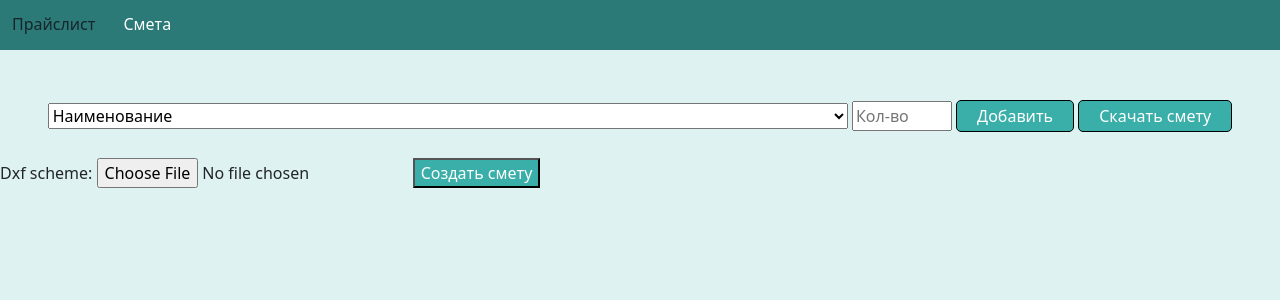
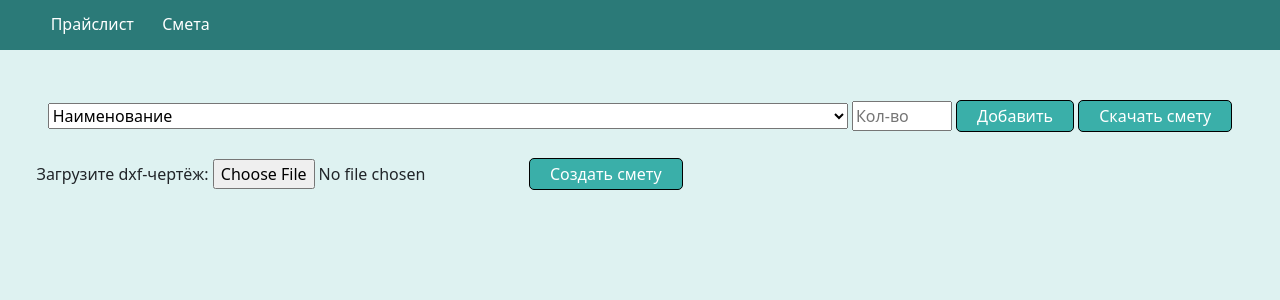
Before and after one commit to S-Shalimov/CostCraft, a Django app: page /estimate/ in a window 1280 px wide. Shown: the top 300 px of the page. Run offline with Django 4.2, Linux system fonts and the light colour scheme; data comes from the database, SQL or seed files in the repository; data that the repository does not hold is empty; parts of the project's set-up code (start-up, migrations or seed data) failed here and were passed over; some libraries are stand-ins or nearby versions.

Commit message:
corrected layout, added file format validation in CollectEstimateUpload form

```diff
--- a/CostCraft/DxfEstimate/forms.py
+++ b/CostCraft/DxfEstimate/forms.py
@@ -1,4 +1,5 @@
 from django import forms
+from django.core.exceptions import ValidationError
 from django_select2.forms import ModelSelect2Widget
 from .models import Types, Units, BasePrice, Estimate
 
@@ -8,7 +9,7 @@
                                    empty_label="Тип")
     units = forms.ModelChoiceField(queryset=Units.objects.all(), label=False,
                                    empty_label="Ед. изм.")
-    price_dol = forms.DecimalField(max_digits=10, decimal_places=2, required=True)
+    price_dol = forms.DecimalField(max_digits=10, decimal_places=2, required=False)
     price_sum = forms.DecimalField(max_digits=20, decimal_places=2, required=False)
 
     price_dol.widget.attrs.update({'placeholder': 'Цена $'})
@@ -18,6 +19,12 @@
         model = BasePrice
         fields = ['name', 'units', 'price_dol', 'price_sum', 'types']
 
+    def clean(self):
+        cleaned_data = super().clean()
+        price_dol = cleaned_data.get('price_dol')
+        price_sum = cleaned_data.get('price_sum')
+        if not price_dol and not price_sum:
+            raise ValidationError('Заполните цену хотя бы в одной валюте')
 
 class AddEstimate(forms.ModelForm):
     name = forms.ModelChoiceField(queryset=BasePrice.objects.all(), label=False, empty_label="Наименование",
@@ -63,7 +70,9 @@
 
 
 class CollectEstimateUpload(forms.Form):
-    dxf_scheme = forms.FileField()
+    dxf_scheme = forms.FileField(label='Загрузите dxf-чертёж',
+                                 widget=forms.ClearableFileInput(attrs={'accept': '.dxf'})
+                                 )
 
 
 class ExchangeRateForm(forms.Form):
--- a/CostCraft/DxfEstimate/static/DxfEstimate/styles.css
+++ b/CostCraft/DxfEstimate/static/DxfEstimate/styles.css
@@ -1,7 +1,13 @@
 .header-bg {
- background: #2B7A78;
- height: 50px;
- margin-bottom: 50px;
+  background: #2B7A78;
+  height: 50px;
+  margin-bottom: 50px;
+  margin-left: -3%;
+  margin-right: -3%;
+}
+
+.header-menu {
+  padding: 0 3%;
 }
 
 .header-bg a {
@@ -18,10 +24,12 @@
 
 body {
   background-color: #DEF2F1;
+  padding: 0 2.85%;
 }
 
 .rate {
   margin-top: -35px;
+  margin-bottom: 15px;
 }
 
 .maintable {
--- a/CostCraft/DxfEstimate/templates/estimate.html
+++ b/CostCraft/DxfEstimate/templates/estimate.html
@@ -49,7 +49,7 @@
                 <td>{{ record.total_price }} $</td>
                 <td class="maintable__cell_not-bordered">
                     <a href="{% url 'estimate_rec_del' record.id %}">
-                        <img src="{% static 'DxfEstimate/red_cross.png' %}" alt="del" width="20" height="20">
+                        <img src="{% static 'DxfEstimate/close_cross.png' %}" alt="del" width="20" height="20">
                     </a>
                 </td>
             </tr>
@@ -71,7 +71,7 @@
     {% csrf_token %}
     {{ dxfupload }}
     <input type="hidden" name="adddxf" value="True">
-    <button type="submit" class="form-button">Создать смету</button>
+    <button type="submit" class="button--inline">Создать смету</button>
 </form>
 </body>
 {% endblock %}
--- a/CostCraft/DxfEstimate/templates/header.html
+++ b/CostCraft/DxfEstimate/templates/header.html
@@ -12,8 +12,11 @@
 </head>
 <header>
 <div class="header-bg">
-    <a href="{% url 'main' %}">Прайслист</a>
-    <a href="{% url 'estimate' %}">Смета</a>
+    <div class="header-menu">
+        <a href="{% url 'main' %}">Прайслист</a>
+        <a href="{% url 'estimate' %}">Смета</a>
+    </div>
+
 </div>
 </header>
 {% block content %}{% endblock %}
--- a/CostCraft/DxfEstimate/templates/main.html
+++ b/CostCraft/DxfEstimate/templates/main.html
@@ -7,11 +7,13 @@
     <p>Курс доллара: {{ rate }}</p>
     <p>Обновлён: {{ ratedate }}</p>
     <a href="{% url 'convert_dol' %}" class="button">Конвертировать в доллары</a>
+    <a href="{% url 'convert_dol' %}" class="button">Конвертировать в сумы</a>
 </div>
 <div>
     <form method="post" class="form-addprice">
         <div class="form-addprice__content">
             <div class="form-addprice__text">
+                {{ form_price.non_field_errors }}
                 <input type="text" class="form-control" placeholder="Добавить новый материал" name="name">
             </div>
             <div class="form-addprice__other-content">
@@ -46,7 +48,7 @@
             <td>{{ record.types.types }}</td>
             <td class="maintable__cell_not-bordered">
                 <a href="{% url 'pricelist_rec_del' record.id %}">
-                    <img src="{% static 'DxfEstimate/red_cross.png' %}" alt="del" width="20" height="20">
+                    <img src="{% static 'DxfEstimate/close_cross.png' %}" alt="del" width="20" height="20">
             </td>
         </tr>
         {% endfor %}
```
